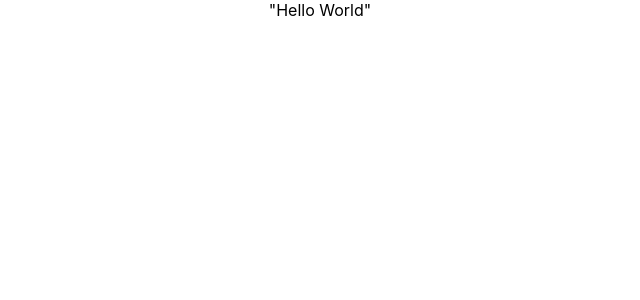
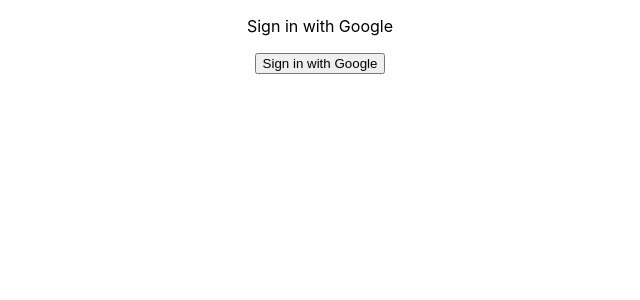
Before and after one commit to Garvit-Goyal/Trakit, a React (Create React App) app: page / in a window 1280 px wide. Shown: the top 300 px of the page, without its empty margins (320-960 px from the left). Built offline with nearby package versions, Linux system fonts and the light colour scheme.

Commit message:
Authentication Page (Structure)

```diff
--- a/src/App.js
+++ b/src/App.js
@@ -1,8 +1,9 @@
 import logo from './logo.svg';
 import './App.css';
-//Standard for React Router Dom
-import {BrowserRouter as Router, Route, Routes} from 'react-router-dom';
+import {BrowserRouter as Router, Route, Routes} from 'react-router-dom'; //Standard for React Router Dom
 import {Auth} from "./pages/auth/index"
+import {ExpenseTracker} from "./pages/dashboard/index"
+
 
 function App() {
   return (
@@ -10,7 +11,7 @@
       <Router>
         <Routes>
           <Route path='/' exact element={<Auth />} />
-          <Route path='/' exact element={<Auth />} />
+          <Route path='/expense-tracker' element={<ExpenseTracker />} />
         </Routes>
       </Router>
 
--- a/src/config/firebase-config.js
+++ b/src/config/firebase-config.js
@@ -1,5 +1,6 @@
 // Import the functions you need from the SDKs you need
 import { initializeApp } from "firebase/app";
+import {getAuth, GoogleAuthProvider} from "firebase/auth"
 // TODO: Add SDKs for Firebase products that you want to use
 // https://firebase.google.com/docs/web/setup#available-libraries
 
@@ -15,6 +16,8 @@
 
 // Initialize Firebase
 const app = initializeApp(firebaseConfig);
+export const auth = getAuth(app);
+export const provider = new GoogleAuthProvider();
 
 //firebase login
 //firebase init
--- a/src/pages/auth/index.jsx
+++ b/src/pages/auth/index.jsx
@@ -1,4 +1,26 @@
+import {auth, provider} from "../../config/firebase-config"
+import {signInWithPopup} from "firebase/auth"
+import {useNavigate} from "react-router-dom"
+
 export const Auth = () => {
 
-    return <div> "Hello World" </div>
+    const navigate = useNavigate();
+    const signInWithGoogle = async () =>{
+        const results = await signInWithPopup(auth, provider);
+        //For keeping the user signed in even after refresh (local storage here but cookies is better).
+        const authInfo = {
+            userID : results.user.uid,
+            name : results.user.displayName,
+            profilePhoto : results.user.photoURL,
+            isAuth : true,
+        };
+        localStorage.setItem("auth", JSON.stringify(authInfo)) //Local storage takes only string not objects so converting to string.
+        navigate("/expense-tracker");
+    }
+    return (
+        <div className="login-page">
+            <p>Sign in with Google</p>
+            <button className="login-with-google-button" onClick={signInWithGoogle}>Sign in with Google</button>
+        </div>
+    )
 }
--- /dev/null
+++ b/src/pages/dashboard/index.jsx
@@ -0,0 +1,9 @@
+export const ExpenseTracker = () => {
+    return (
+        <div className="expense-tracker">
+            <div className="container">
+                <h1>Hello Chutiye Karega Expense Track?</h1>
+            </div>
+        </div>
+    )
+}
```
